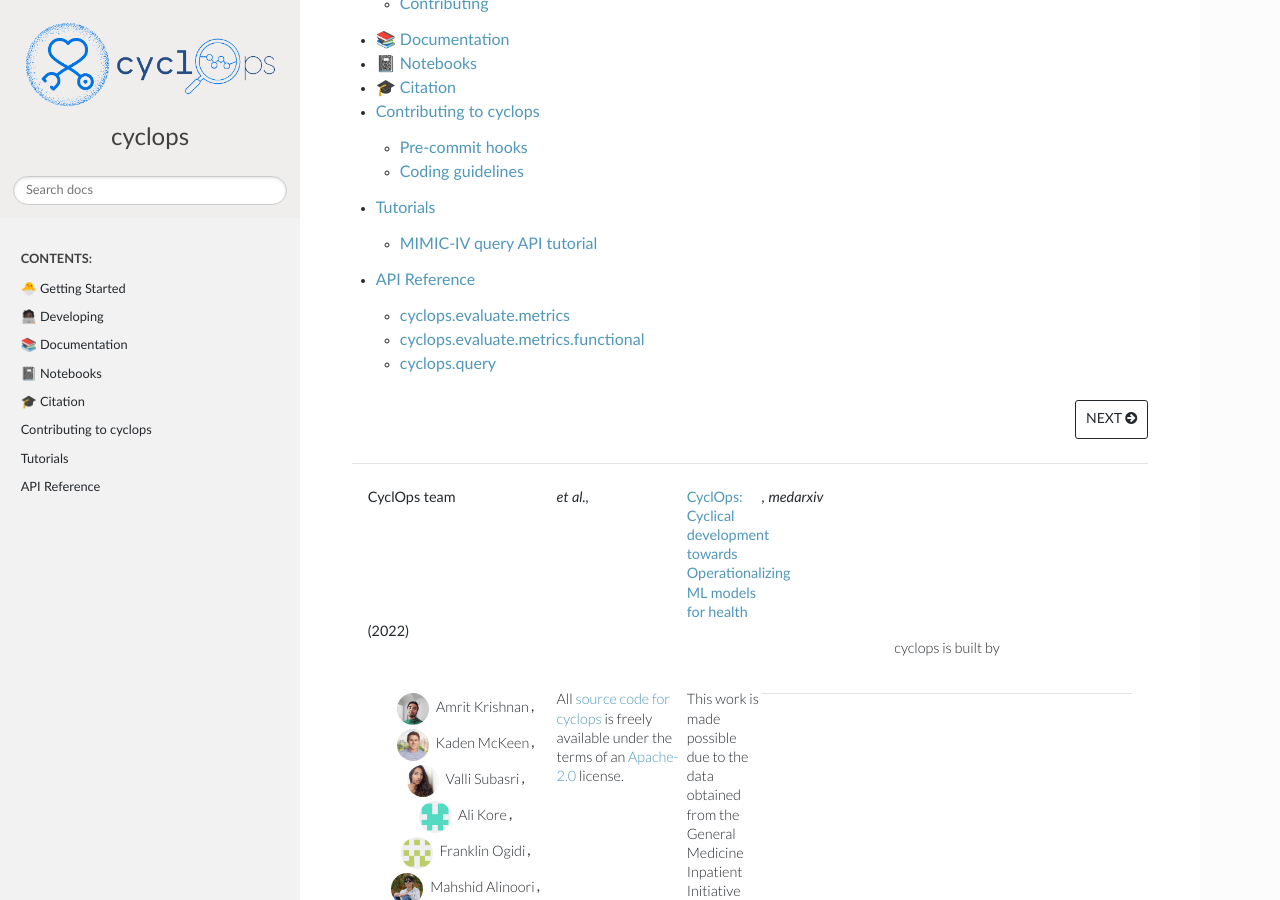
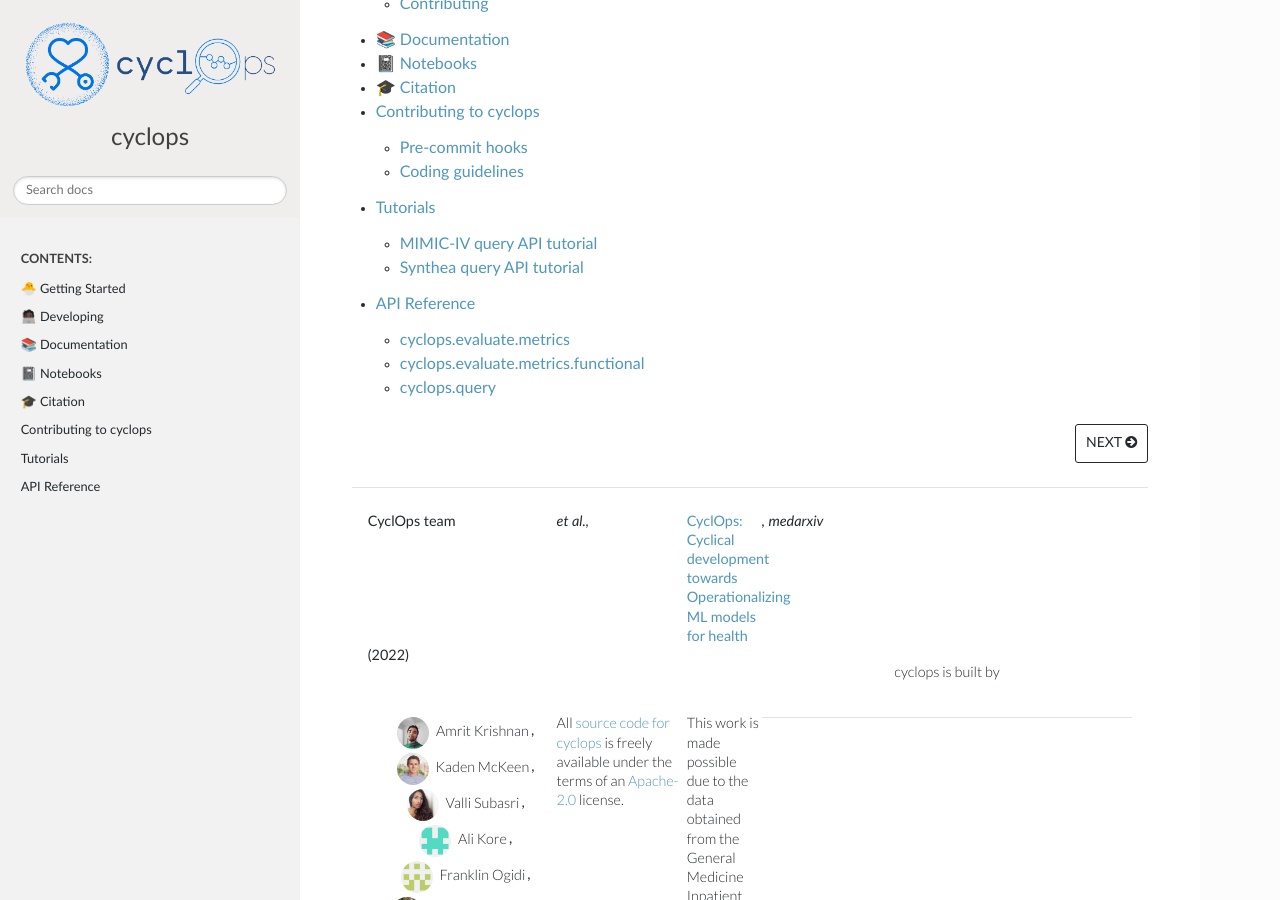
Before and after one commit to VectorInstitute/cyclops, a Sphinx documentation site: the page built from docs/source/index.rst, in a window 1280 px wide and 900 px high, scrolled down 346 px. Built offline with Sphinx 7.4.7, drawn with Linux system fonts in a browser that asks for light colours.

Commit message:
Add synthea tutorial to index rst

```diff
--- a/docs/source/tutorials.rst
+++ b/docs/source/tutorials.rst
@@ -4,3 +4,4 @@ Tutorials
 .. toctree::
 
     tutorials/mimiciv/query_api.ipynb
+    tutorials/synthea/query_api.ipynb
```
